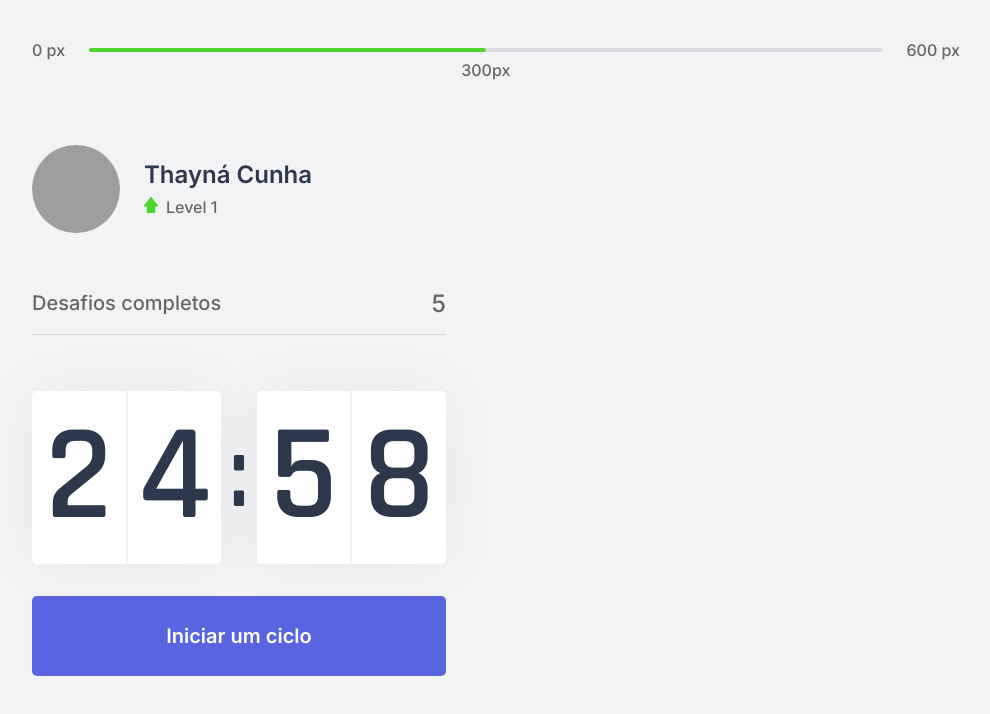
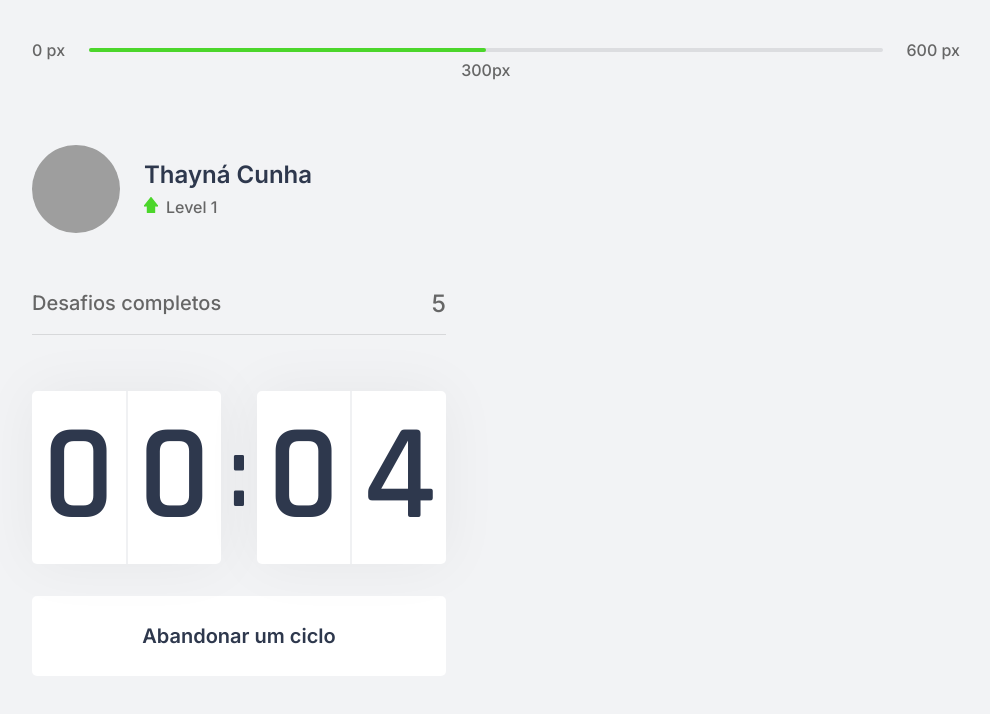
Before and after one commit to gitirana/move-it, a Next.js app: page / in a window 1280 px wide. Both pictures are taken after a click on the button "Iniciar um ciclo". Shown: the top 714 px of the page, without its empty margins (144-1134 px from the left). Built offline with nearby package versions, Linux system fonts and the light colour scheme; grey boxes are pictures that could not be loaded.

Commit message:
countdown component and buttons

```diff
--- a/src/components/Countdown.tsx
+++ b/src/components/Countdown.tsx
@@ -1,9 +1,12 @@
 import { useEffect, useState } from "react";
 import style from "../styles/components/Countdown.module.css";
 
+let countdownTimeOut: NodeJS.Timeout;
+
 export function Countdown() {
-  const [time, setTime] = useState(25 * 60);
-  const [active, setActive] = useState(false);
+  const [time, setTime] = useState(0.1 * 60);
+  const [isActive, setIsActive] = useState(false);
+  const [hasFinished, setHasFinished] = useState(false);
 
   const minutes = Math.floor(time / 60);
   const seconds = time % 60;
@@ -12,16 +15,25 @@
   const [secondLeft, secondRight] = String(seconds).padStart(2, "0").split("");
 
   function startCountdown() {
-    setActive(true);
+    setIsActive(true);
+  }
+
+  function resetCountdown() {
+    clearTimeout(countdownTimeOut);
+    setIsActive(false);
+    setTime(0.1 * 60);
   }
 
   useEffect(() => {
-    if (active && time > 0) {
-      setTimeout(() => {
+    if (isActive && time > 0) {
+      countdownTimeOut = setTimeout(() => {
         setTime(time - 1);
       }, 1000);
+    } else if (isActive && time === 0) {
+      setHasFinished(true);
+      setIsActive(false);
     }
-  }, [active, time]);
+  }, [isActive, time]);
 
   return (
     <div>
@@ -39,6 +51,21 @@
         </div>
       </div>
 
+      {hasFinished ? (
+        <button disabled className={style.countdownButton}>
+          Ciclo encerrado
+        </button>
+      ) : (
+        <>
+          {isActive ? (
+            <button
+              type="button"
+              onClick={resetCountdown}
+              className={`${style.countdownButton} ${style.countdownButtonActive}`}
+            >
+              Abandonar um ciclo
+            </button>
+          ) : (
             <button
               type="button"
               onClick={startCountdown}
@@ -46,6 +73,9 @@
             >
               Iniciar um ciclo
             </button>
+          )}
+        </>
+      )}
     </div>
   );
 }
--- a/src/styles/components/Countdown.module.css
+++ b/src/styles/components/Countdown.module.css
@@ -58,6 +58,22 @@
   transition: background-color 0.2s;
 }
 
-.countdownButton:hover {
+.countdownButton:not(:disabled):hover {
   background: var(--blue-dark);
 }
+
+.countdownButtonActive {
+  background: var(--white);
+  color: var(--title);
+}
+
+.countdownButtonActive:not(:disabled):hover {
+  background: var(--red);
+  color: var(--white);
+}
+
+.countdownButton:disabled {
+  background: var(--white);
+  color: var(--text);
+  cursor: not-allowed;
+}
```
Lines whose indentation alone changed are shown as unchanged.
